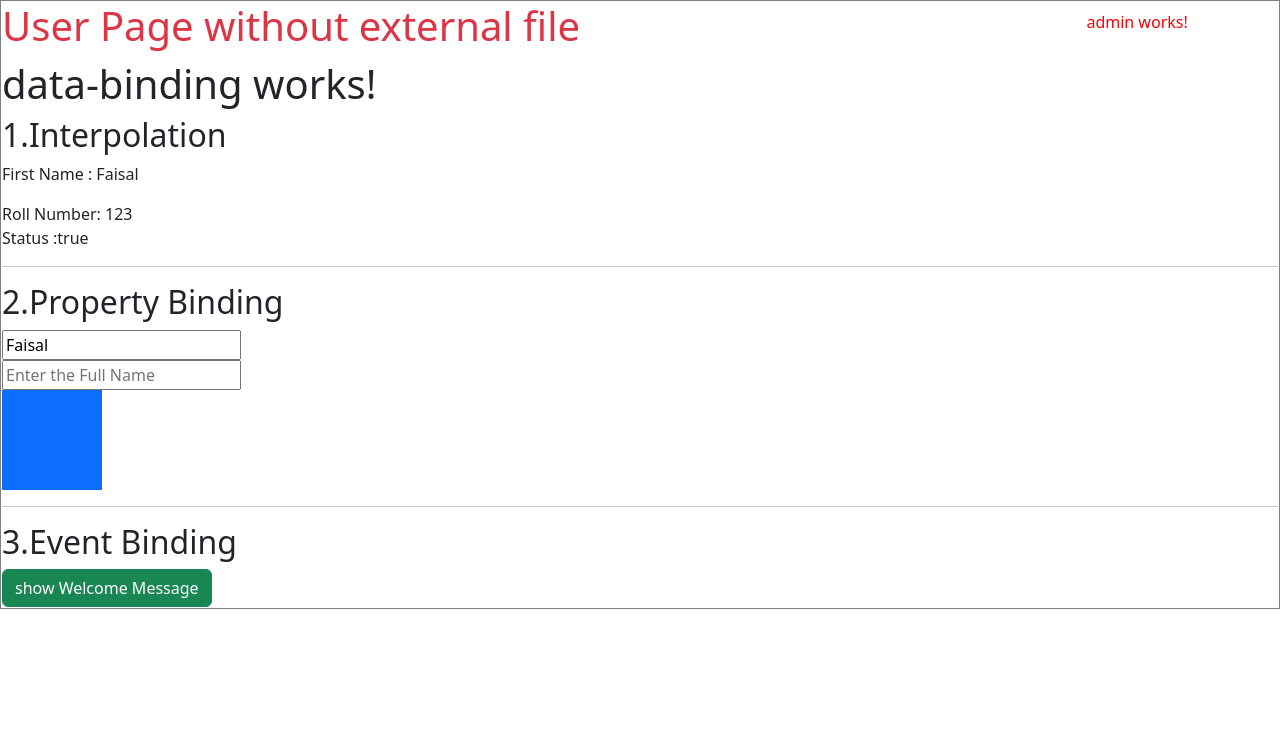
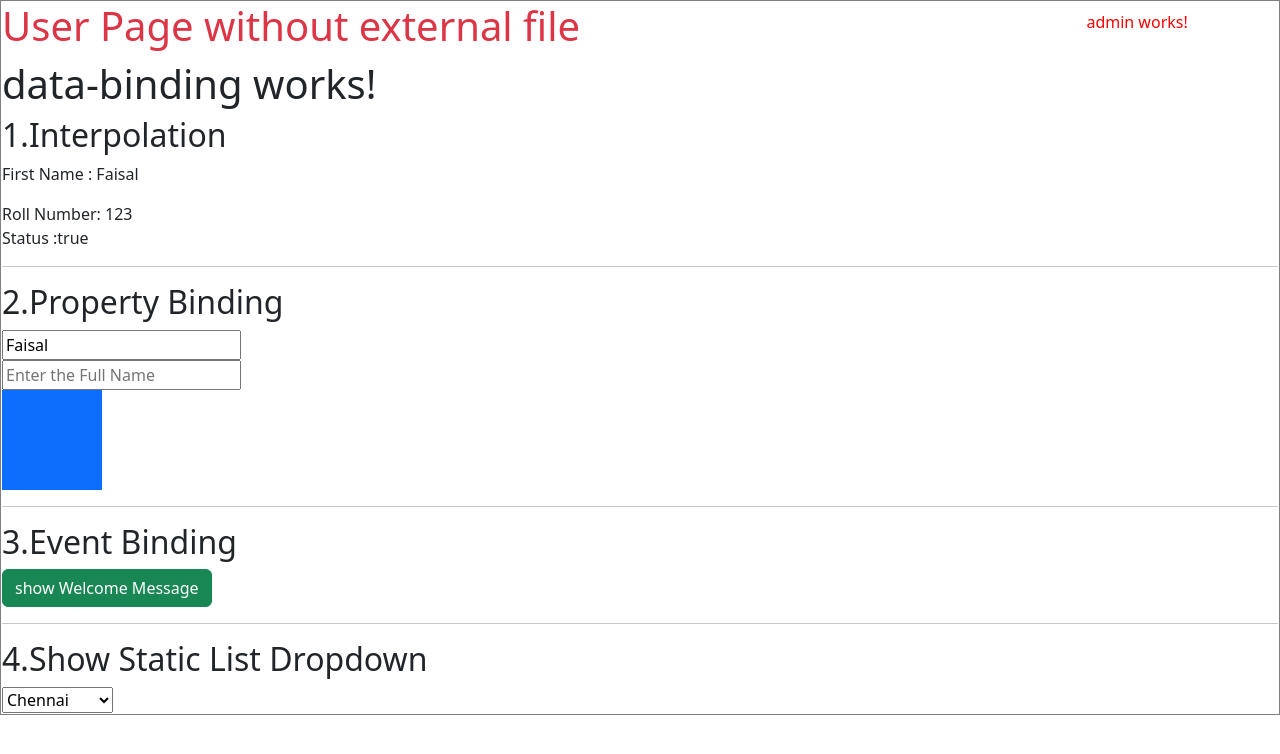
Before and after one commit to moh-faisal85/AngularJS, an Angular app in the folder Training.Angular19.Project/: page / in a window 1280 px wide. Shown: the top 754 px of the page. Built offline with nearby package versions, Linux system fonts and the light colour scheme.

Commit message:
Part-3: Angular 19-Databinding-Create dropdown with static data and show selected item

```diff
--- a/Training.Angular19.Project/src/app/components/data-binding/data-binding.component.html
+++ b/Training.Angular19.Project/src/app/components/data-binding/data-binding.component.html
@@ -27,4 +27,19 @@
     <div class="col-3">
         <button class="btn btn-success" (click)="showWelcomeMessage()">show Welcome Message</button>
     </div>
+
 </div>
+
+<hr/>
+<h2>4.Show Static List Dropdown</h2>
+<div class="row">
+
+    <div class="col-3">
+        <select (change)="OnCityChanges($event)">
+            <option>Chennai</option>
+            <option>Hyderabad</option>
+            <option>Coimbature</option>
+            <option>Mumbai</option>
+        </select>
+    </div>
+</div>
--- a/Training.Angular19.Project/src/app/components/data-binding/data-binding.component.ts
+++ b/Training.Angular19.Project/src/app/components/data-binding/data-binding.component.ts
@@ -24,5 +24,11 @@ showWelcomeMessage()
 {
   alert("Welcome to Angular 19 Tutorial")
 }
+OnCityChanges(event: Event)
+{
+  const selectedCity = (event.target as HTMLSelectElement).value; // Get the selected value
+  alert('Selected City: '+ selectedCity);
+  console.log(event);
+}
 
 }
```
